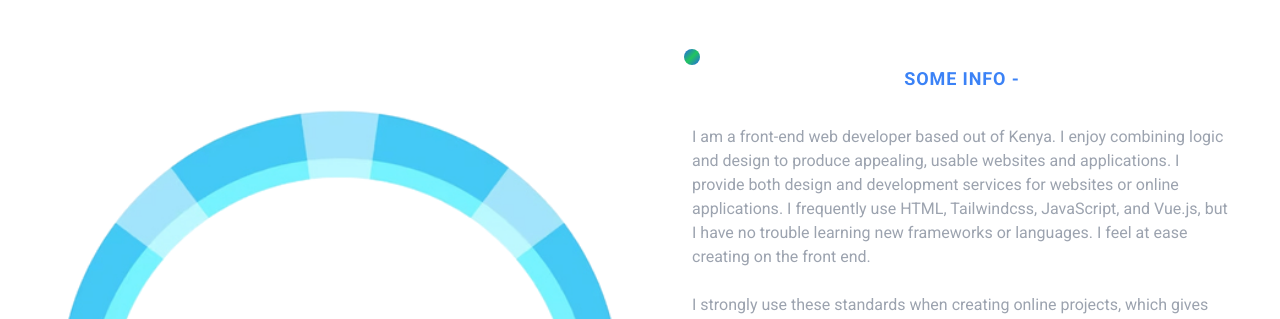
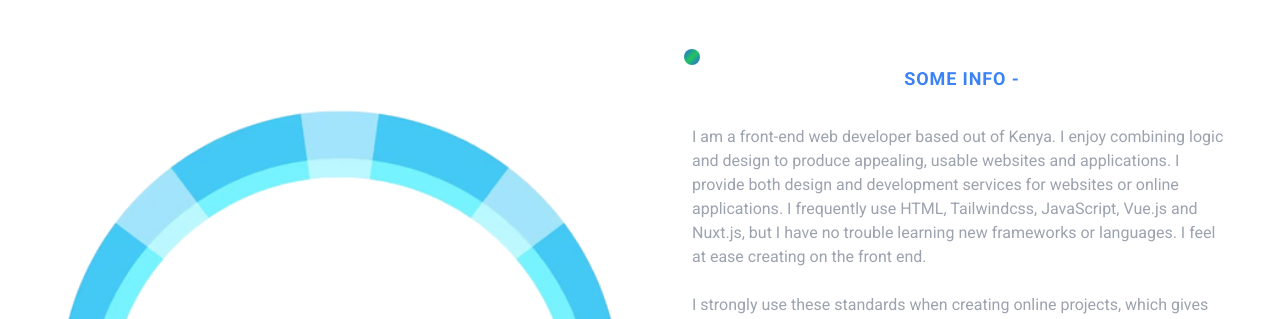
Before and after one commit to Paulhakeem/portfolio, a Vue app: page /portfolio in a window 1280 px wide. Shown: the part 1100-1419 px from the top of the page. Built offline with nearby package versions, Linux system fonts and the light colour scheme; a web font is replaced by a local one.

Commit message:
adding some information

```diff
--- a/src/components/More.vue
+++ b/src/components/More.vue
@@ -94,7 +94,7 @@ import MySkills from "./MySkills.vue";
           logic and design to produce appealing, usable websites and
           applications. I provide both design and development services for
           websites or online applications. I frequently use HTML, Tailwindcss,
-          JavaScript, and Vue.js, but I have no trouble learning new frameworks
+          JavaScript, Vue.js and Nuxt.js, but I have no trouble learning new frameworks
           or languages. I feel at ease creating on the front end.
         </p>
         <br />
```
